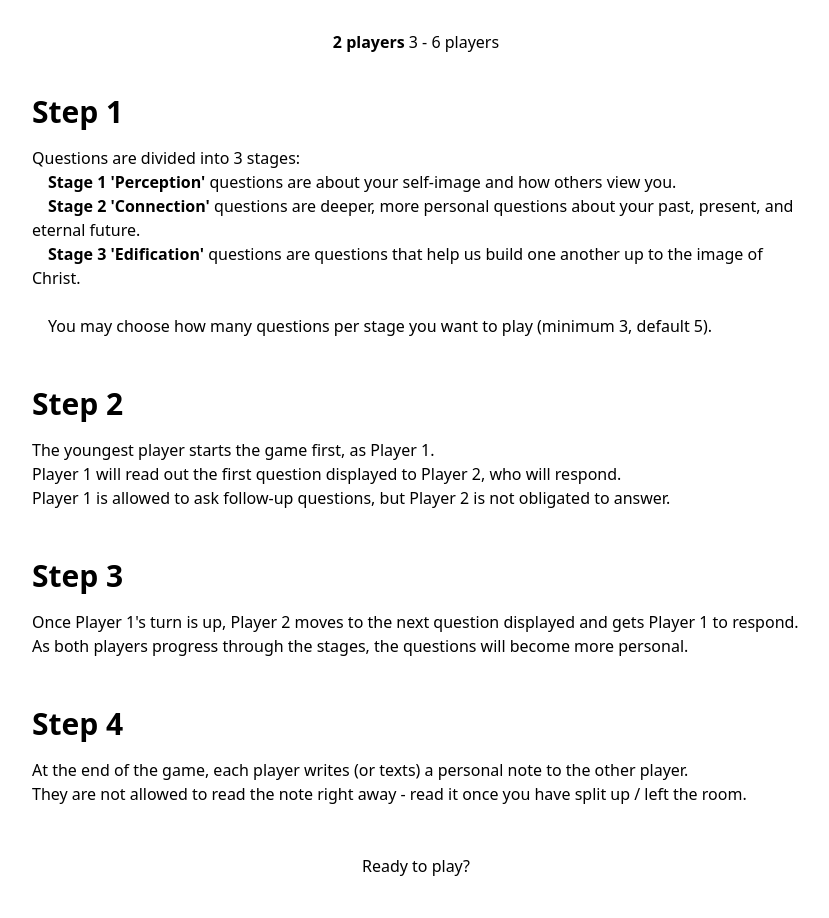
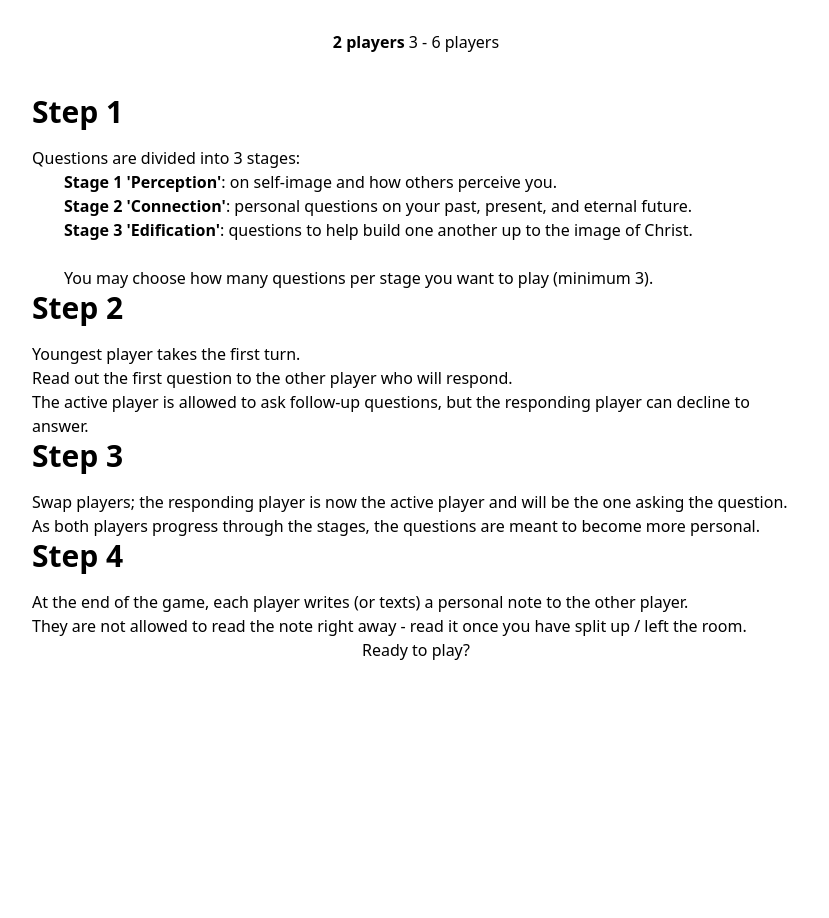
Before and after one commit to dylanlim-jy/christian-connection-cards, a Django app: page /how_to_play in a window 1280 px wide. Shown: the part 350-1268 px from the top of the page, without its empty margins (128-957 px from the left). After the commit the page ends 1010 px from the top, so only its background shows below. Run offline with Django 4.2, Linux system fonts and the light colour scheme; parts of the project's set-up code (start-up, migrations or seed data) failed here and were passed over; some libraries are stand-ins or nearby versions.

Commit message:
Update how_to_play view copy

```diff
--- a/cards/templates/cards/how_to_play.html
+++ b/cards/templates/cards/how_to_play.html
@@ -15,37 +15,45 @@
                     </div>
                 </div>
                 <div id="twoPlayerTabContent">
-                    <div class="text-left mb-12">
+                    <div class="text-left">
                         <h2 class="text-primary text-xl md:text-3xl font-extrabold mb-4">Step 1</h2>
 
                         <p>Questions are divided into 3 stages:</p>
-                        <ul class="md:indent-4">
-                            <li><span class="font-bold">Stage 1 'Perception'</span> questions are about your self-image and how others view you.</li>
-                            <li><span class="font-bold">Stage 2 'Connection'</span> questions are deeper, more personal questions about your past, present, and eternal future.</li>
-                            <li><span class="font-bold">Stage 3 'Edification'</span> questions are questions that help us build one another up to the image of Christ.</li>
-                            <br>
-                            <li>You may choose how many questions per stage you want to play (minimum 3, default 5).</li>
-                        </ul>
+                        <div class="ml-8">
+                            <ul>
+                                <li><span class="font-bold">Stage 1 'Perception'</span>: on self-image and how others perceive you.</li>
+                                <li><span class="font-bold">Stage 2 'Connection'</span>: personal questions on your past, present, and eternal future.</li>
+                                <li><span class="font-bold">Stage 3 'Edification'</span>: questions to help build one another up to the image of Christ.</li>
+                                <br>
+                                <li>You may choose how many questions per stage you want to play (minimum 3).</li>
+                            </ul>
+                        </div>
                     </div>
 
-                    <div class="text-left mb-12">
+                    <div class="divider"></div>
+
+                    <div class="text-left">
                         <h2 class="text-primary text-xl md:text-3xl font-extrabold mb-4">Step 2</h2>
 
-                        <p>The youngest player starts the game first, as Player 1.<br>
-                            Player 1 will read out the first question displayed to Player 2, who will respond.<br>
-                            Player 1 is allowed to ask follow-up questions, but Player 2 is not obligated to answer.
+                        <p>Youngest player takes the first turn.<br>
+                            Read out the first question to the other player who will respond.<br>
+                            The active player is allowed to ask follow-up questions, but the responding player can decline to answer.
                         </p>
                     </div>
 
-                    <div class="text-left mb-12">
+                    <div class="divider"></div>
+
+                    <div class="text-left">
                         <h2 class="text-primary text-xl md:text-3xl font-extrabold mb-4">Step 3</h2>
 
-                        <p>Once Player 1's turn is up, Player 2 moves to the next question displayed and gets Player 1 to respond.<br>
-                            As both players progress through the stages, the questions will become more personal.
+                        <p>Swap players; the responding player is now the active player and will be the one asking the question.<br>
+                            As both players progress through the stages, the questions are meant to become more personal.
                         </p>
                     </div>
 
-                    <div class="text-left mb-12">
+                    <div class="divider"></div>
+
+                    <div class="text-left">
                         <h2 class="text-primary text-xl md:text-3xl font-extrabold mb-4">Step 4</h2>
 
                         <p>At the end of the game, each player writes (or texts) a personal note to the other player.<br>
@@ -55,53 +63,65 @@
                 </div>
 
                 <div id="morePlayersTabContent" class="hidden">
-                    <div class="text-left mb-12">
+                    <div class="text-left">
                         <h2 class="text-primary text-xl md:text-3xl font-extrabold mb-4">Step 1</h2>
 
                         <p>Questions are divided into 3 stages:</p>
-                        <ul class="md:indent-4">
-                            <li><span class="font-bold">Stage 1 'Perception'</span> questions are about your self-image and how others view you.</li>
-                            <li><span class="font-bold">Stage 2 'Connection'</span> questions are deeper, more personal questions about your past, present, and eternal future.</li>
-                            <li><span class="font-bold">Stage 3 'Edification'</span> questions are questions that help us build one another up to the image of Christ.</li>
-                            <br>
-                            <li>You may choose how many questions per stage you want to play (minimum 3, default 5).</li>
-                        </ul>
+                        <div class="ml-8">
+                            <ul>
+                                <li><span class="font-bold">Stage 1 'Perception'</span>: on self-image and how others perceive you.</li>
+                                <li><span class="font-bold">Stage 2 'Connection'</span>: personal questions on your past, present, and eternal future.</li>
+                                <li><span class="font-bold">Stage 3 'Edification'</span>: questions to help build one another up to the image of Christ.</li>
+                                <br>
+                                <li>You may choose how many questions per stage you want to play (minimum 3).</li>
+                            </ul>
+                        </div>
                     </div>
 
-                    <div class="text-left mb-12">
+                    <div class="divider"></div>
+
+                    <div class="text-left">
                         <h2 class="text-primary text-xl md:text-3xl font-extrabold mb-4">Step 2</h2>
 
-                        <p>Every player will some time writing down 3 impressions they have of every other player.
+                        <p>Every player will some time writing down 3 impressions they have of every other player.<br>
+                            Don't tell each other anything about this yet!
                         </p>
                     </div>
 
-                    <div class="text-left mb-12">
+                    <div class="divider"></div>
+
+                    <div class="text-left">
                         <h2 class="text-primary text-xl md:text-3xl font-extrabold mb-4">Step 3</h2>
 
                         <p>The turn order starts from the youngest player to the oldest player.<br>
-                            The first player will read out the first question displayed and every other player will respond.<br>
-                            The active player is allowed to ask follow-up questions, but other players are not obligated to answer.
+                            The first player will read out a question and every other player will respond.<br>
+                            The active player is allowed to ask follow-up questions, but other players can decline to answer.
                         </p>
                     </div>
 
-                    <div class="text-left mb-12">
+                    <div class="divider"></div>
+
+                    <div class="text-left">
                         <h2 class="text-primary text-xl md:text-3xl font-extrabold mb-4">Step 4</h2>
 
                         <p>Once the active player's turn is up, the turn goes to the second player, who reads the next question displayed.<br>
                             Once the question is read, every other player will respond.
-                            As all players progress through the stages, the questions will become more personal.
+                            As all players progress through the stages, the questions are meant to become more personal.
                         </p>
                     </div>
 
-                    <div class="text-left mb-12">
+                    <div class="divider"></div>
+
+                    <div class="text-left">
                         <h2 class="text-primary text-xl md:text-3xl font-extrabold mb-4">Step 5</h2>
 
-                        <p>At the end of the game, each player reads their first impressions of other players.<br>
+                        <p>At the end of the game, each player shares the first impression of other players that they wrote earlier.<br>
                             After reading out the first impressions, players are also encouraged to share how that impression has changed over
                             the course of this game.
                         </p>
                     </div>
                 </div>
+                <div class="divider"></div>
                 <a href="{% url 'cards:play' %}" class="btn btn-primary my-5">Ready to play?</a>
             </div>
         </div>
```
